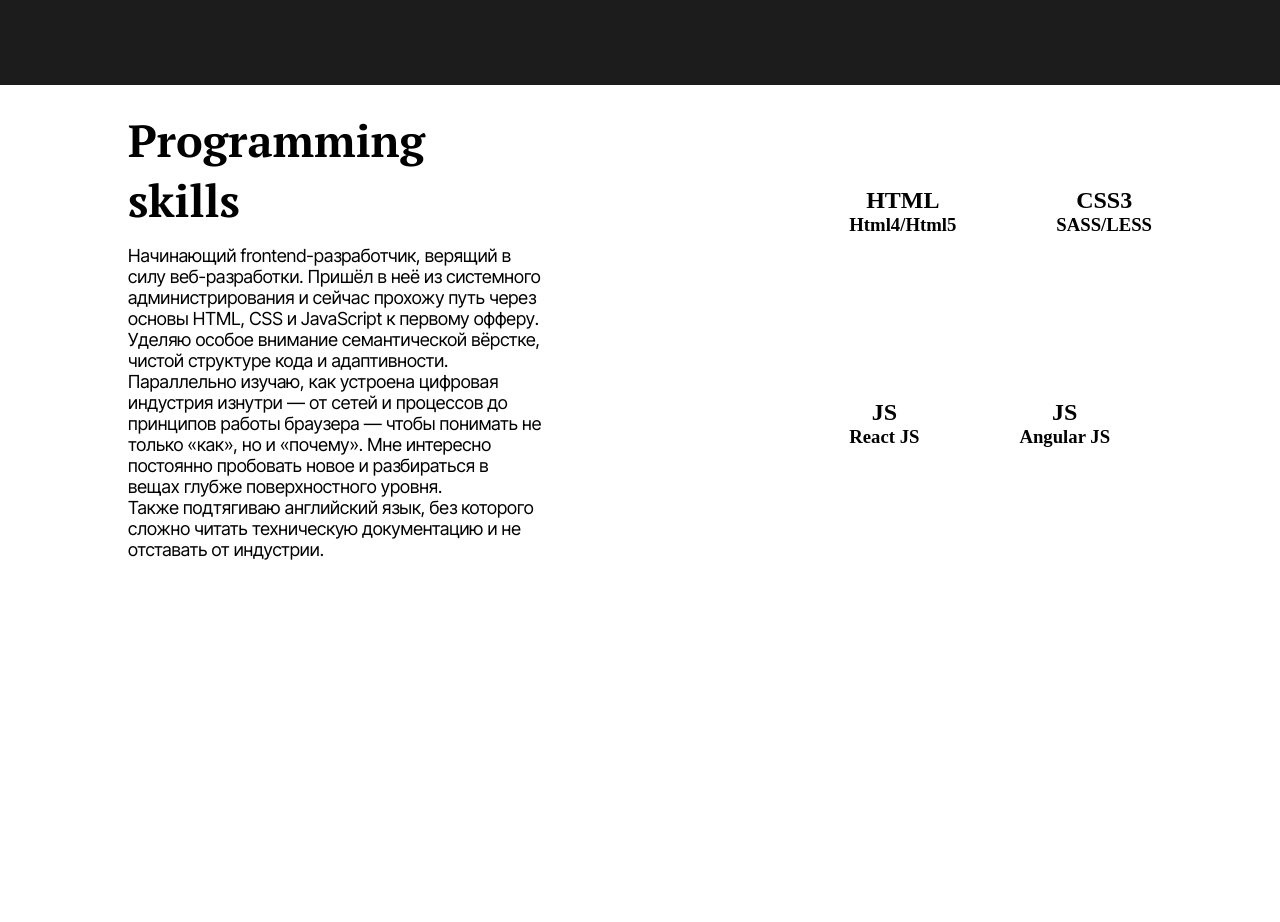
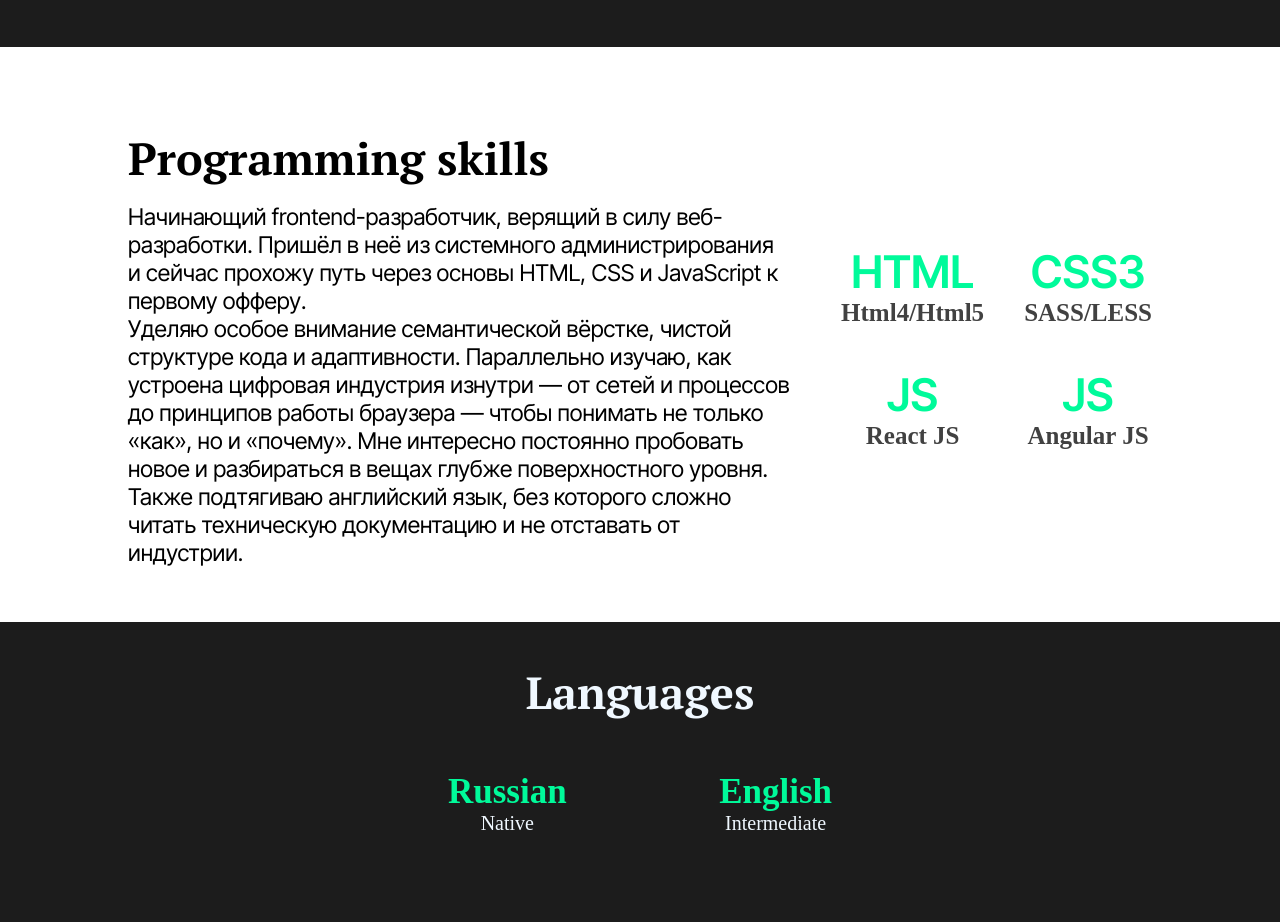
Before and after one commit to wmlmsc/ProfilePage_website, a plain HTML site: page index.html in a window 1280 px wide. Shown: the part 1837-2759 px from the top of the page. Before the commit the page ends 2397 px from the top, so only its background shows below. Drawn offline with Linux system fonts and the light colour scheme; a web font is replaced by a local one.

Commit message:
добавлена панель skills и languages

```diff
--- a/index.html
+++ b/index.html
@@ -20,6 +20,9 @@
         <link rel="preconnect" href="https://fonts.gstatic.com" crossorigin>
         <link href="https://fonts.googleapis.com/css2?family=Caveat:wght@400..700&family=Inter+Tight:ital@0;1&family=Montserrat:ital,wght@0,100..900;1,100..900&family=PT+Serif:ital,wght@0,400;0,700;1,400;1,700&family=Roboto+Slab:wght@100..900&display=swap" rel="stylesheet">
 
+        <link rel="preconnect" href="https://fonts.googleapis.com">
+        <link rel="preconnect" href="https://fonts.gstatic.com" crossorigin>
+        <link href="https://fonts.googleapis.com/css2?family=Caveat:wght@400..700&family=Huninn&family=Inter+Tight:ital@0;1&family=Montserrat:ital,wght@0,100..900;1,100..900&family=PT+Serif:ital,wght@0,400;0,700;1,400;1,700&family=Roboto+Slab:wght@100..900&display=swap" rel="stylesheet">
 
     </head>
     <body>
@@ -27,7 +30,7 @@
             <nav class="navigation">
                 <a href="#about">About</a>
                 <a href="#skills">Skills</a>
-                <a href="#">Experience</a>
+                <a href="#experience">Experience</a>
                 <a href="#">Portfolio</a>
                 <a href="#">Contact</a>
             </nav>
@@ -45,7 +48,7 @@
                 <a href="https://www.instagram.com/wmlmsc/" target="_blank" class="social-icons">
                     <img src="images/icons/icons8-instagram-50.png" alt="instagram">
                 </a>
-                <a href="https://github.com/drogulyov-cmyk" target="_blank" class="social-icons">
+                <a href="https://github.com/wmlmsc" target="_blank" class="social-icons">
                     <img src="images/icons/icons8-github-logo-50.png" alt="github">
                 </a>
             </div>
@@ -53,17 +56,17 @@
         <main>
             <div class="about" id="about">
                 <div class="about-info">
-                    <h2 class="about-title">A man of many talents.</h2>
+                    <h2 class="about-title">A man of many talents</h2>
                     <div class="about-text">
                         <p>
                             Я системный администратор, который однажды понял, что просто поддерживать
                             чужие системы — мало. Мне захотелось создавать. Так началось моё погружение
                             в мир frontend-разработки: JavaScript, React, логика алгоритмов — шаг за шагом,
                             день за днём, по 3–4 часа в сутки, несмотря на то, что английский пока не родной,
-                                а опыта в программировании почти не было.<br><br>
+                            а опыта в программировании почти не было.<br>
                             Я ещё в пути к своему первому офферу frontend-разработчика — и дал себе на это пять
                             месяцев. Но для меня разработка — это не строчки кода ради строчек кода. Это чистый лист
-                            интерфейса, который я учусь наполнять логикой и формой, превращая идею в то, с чем можно взаимодействовать.<br><br>
+                            интерфейса, который я учусь наполнять логикой и формой, превращая идею в то, с чем можно взаимодействовать.<br>
                             «Я не эксперт — пока. Но я — тот, кто выбрал холст и уже держит кисть в руках».
                         </p>
                     </div>
@@ -109,7 +112,6 @@
                     </p>
                 </div>
                 <div class="skills-stickers">
-                    <div class="skills-stickers-first-row">
                     <div class="skills-stickers-html">
                         <h2>HTML</h2>
                         <h3>Html4/Html5</h3>
@@ -118,8 +120,6 @@
                         <h2>CSS3</h2>
                         <h3>SASS/LESS</h3>
                     </div>
-                    </div>
-                    <div class="skills-stickers-second-row">
                     <div class="skills-stickers-js-react">
                         <h2>JS</h2>
                         <h3>React JS</h3>
@@ -130,6 +130,21 @@
                     </div>
                 </div>
             </div>
+            <div class="lang">
+                <h2 class="lang-title">Languages</h2>
+                <div class="lang-text">
+                    <div class="lang-rus">
+                        <h3>Russian</h3>
+                        <h4>Native</h4>
+                    </div>
+                    <div class="lang-eng">
+                        <h3>English</h3>
+                        <h4>Intermediate</h4>
+                    </div>
+                </div>
+            </div>
+            <div class="experience" id="experience">
+
             </div>
         </main>
     </body>
--- a/style.css
+++ b/style.css
@@ -120,8 +120,6 @@ header {
 
 }
 
-
-
 .about-block img{
     object-fit: cover;
     height: 450px;
@@ -133,18 +131,19 @@ header {
 .about-info {
     display: flex;
     flex-direction: column;
-    align-items: center;
+    align-items: flex-start;
+    justify-content: center;
     padding-right: 10%;
     padding-left: 5%;
 }
 
 .about-title {
-    font-size: 50px;
-    padding-bottom: 30px;
     font-family: "PT Serif", serif;
-    font-weight: 400;
+    font-weight: 900;
     font-style: normal;
+    font-size: 45px;
     color: mediumspringgreen;
+    margin-bottom: 60px;
 }
 
 .about-text {
@@ -222,20 +221,21 @@ header {
 
 .skills {
     display: flex;
-    justify-content: space-around;
+    justify-content: space-between;
+    align-items: center;
     padding-left: 10%;
     padding-right: 10%;
-    min-height: 450px;
+    min-height: 550px;
     padding-top: 25px;
 }
 
 .skills-info {
-    font-size: 18px;
+    font-size: 23px;
     font-family: "Inter Tight", sans-serif;
     font-optical-sizing: auto;
     font-weight: 400;
     font-style: normal;
-    margin-right: 30%;
+    margin-right: 5%;
     display: flex;
     flex-direction: column;
     justify-content: center;
@@ -250,27 +250,71 @@ header {
 }
 
 .skills-stickers {
-    display: flex;
-    flex-wrap: wrap;
-    margin-top: 25px;
-    align-items: center;
+    display: grid;
+    grid-template-columns: repeat(2, auto);
+    gap: 40px 40px;
+    justify-content: center;
+    text-align: center;
+}
+
+
+
+.skills-stickers-html h2,
+.skills-stickers-css h2,
+.skills-stickers-js-react h2,
+.skills-stickers-js-angular h2{
+    color: mediumspringgreen;
+    font-family: "Inter Tight", sans-serif;
+    font-optical-sizing: auto;
+    font-weight: 600;
+    font-style: normal;
+    font-size: 45px;
 
 }
 
-.skills-stickers-first-row,
-.skills-stickers-second-row  {
-    display: flex;
-    justify-content: center;
-    gap: 100px;
-    margin-bottom: 60px;
+.skills-stickers-html h3,
+.skills-stickers-css h3,
+.skills-stickers-js-react h3,
+.skills-stickers-js-angular h3 {
+    font-size: 25px;
+    font-weight: 800;
+    color: rgb(65, 65, 65);
 }
 
-.skills-stickers-html,
-.skills-stickers-css,
-.skills-stickers-js-react,
-.skills-stickers-js-angular {
+.lang {
+    background-color: rgb(28, 28, 28);
+    min-height: 300px;
+    color: aliceblue;
     display: flex;
+    align-items: center;
     flex-direction: column;
-    align-items: center;
+}
+
+.lang-title {
+    margin-top: 40px;
+    margin-bottom: 50px;
+    font-size: 40px;
+    font-family: "PT Serif", serif;
+    font-weight: 900;
+    font-style: normal;
+    font-size: 45px;
+}
+
+.lang-text {
+    display: flex;
+    justify-content: space-between;
+    width: 30%;
     text-align: center;
 }
+
+.lang-rus h3,
+.lang-eng h3 {
+    font-size: 35px;
+    color: mediumspringgreen;
+}
+
+.lang-rus h4,
+.lang-eng h4 {
+    font-size: 20px;
+    font-weight: 400;
+}
```
Also changed, not shown: 1 other file. Lines whose indentation alone changed are shown as unchanged.
